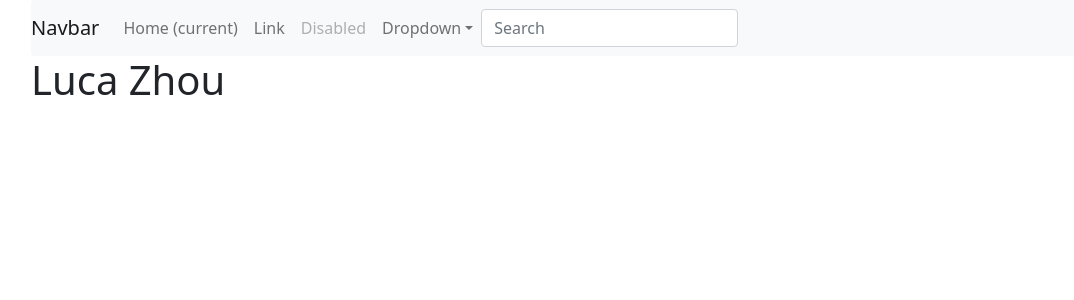
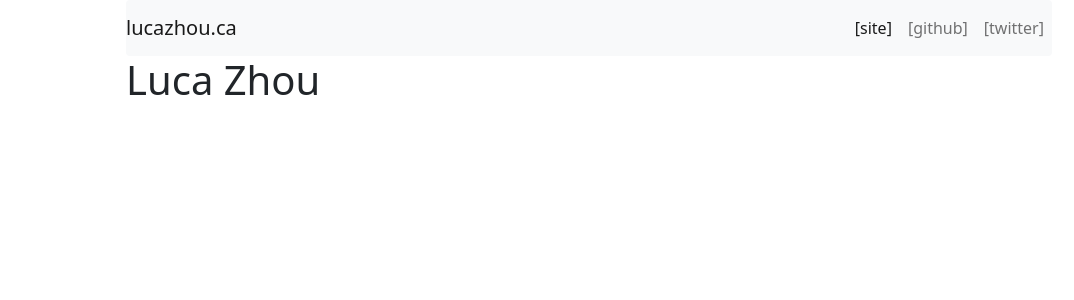
Before and after one commit to chefZau/MyGarbageBin, a Flask app: page / in a window 1280 px wide. Shown: the top 300 px of the page, without its empty margins (51-1125 px from the left). Run offline with Flask 2, Linux system fonts and the light colour scheme; some libraries are stand-ins or nearby versions.

Commit message:
make content width smaller by specifying row and columns width

```diff
--- a/flaskr/templates/base.html
+++ b/flaskr/templates/base.html
@@ -9,68 +9,52 @@
       integrity="sha384-giJF6kkoqNQ00vy+HMDP7azOuL0xtbfIcaT9wjKHr8RbDVddVHyTfAAsrekwKmP1"
       crossorigin="anonymous"
     />
-    <link rel="stylesheet" href="{{ url_for('static', filename='style.css') }}">
+    <link
+      rel="stylesheet"
+      href="{{ url_for('static', filename='style.css') }}"
+    />
     <title>{% block title %}{% endblock title %}</title>
   </head>
 
   <body>
     <div class="container">
+      <div class="row">
+        <div class="col"></div>
+        <div class="col-10">
           <nav class="navbar navbar-expand-lg navbar-light bg-light rounded">
-        <a class="navbar-brand" href="#">Navbar</a>
+            <a class="navbar-brand" href="#">lucazhou.ca</a>
             <button
               class="navbar-toggler"
               type="button"
-          data-toggle="collapse"
-          data-target="#navbarsExample09"
-          aria-controls="navbarsExample09"
-          aria-expanded="false"
-          aria-label="Toggle navigation"
+              data-bs-toggle="collapse"
+              data-bs-target="#navbarNav"
             >
               <span class="navbar-toggler-icon"></span>
             </button>
-
-        <div class="collapse navbar-collapse" id="navbarsExample09">
-          <ul class="navbar-nav mr-auto">
-            <li class="nav-item active">
-              <a class="nav-link" href="#"
-                >Home <span class="sr-only">(current)</span></a
+            <div
+              class="collapse navbar-collapse justify-content-end"
+              id="navbarNav"
+            >
+              <ul class="navbar-nav">
+                <li class="nav-item">
+                  <a class="nav-link active" aria-current="page" href="#"
+                    >[site]</a
                   >
                 </li>
                 <li class="nav-item">
-              <a class="nav-link" href="#">Link</a>
+                  <a class="nav-link" href="#">[github]</a>
                 </li>
                 <li class="nav-item">
-              <a class="nav-link disabled" href="#">Disabled</a>
-            </li>
-            <li class="nav-item dropdown">
-              <a
-                class="nav-link dropdown-toggle"
-                href="http://example.com"
-                id="dropdown09"
-                data-toggle="dropdown"
-                aria-haspopup="true"
-                aria-expanded="false"
-                >Dropdown</a
-              >
-              <div class="dropdown-menu" aria-labelledby="dropdown09">
-                <a class="dropdown-item" href="#">Action</a>
-                <a class="dropdown-item" href="#">Another action</a>
-                <a class="dropdown-item" href="#">Something else here</a>
-              </div>
+                  <a class="nav-link" href="#">[twitter]</a>
                 </li>
               </ul>
-          <form class="form-inline my-2 my-md-0">
-            <input
-              class="form-control"
-              type="text"
-              placeholder="Search"
-              aria-label="Search"
-            />
-          </form>
             </div>
           </nav>
 
           {% block body %}{% endblock body %}
+        </div>
+        <div class="col"></div>
+      </div>
     </div>
 
     <script
```
Lines whose indentation alone changed are shown as unchanged.
